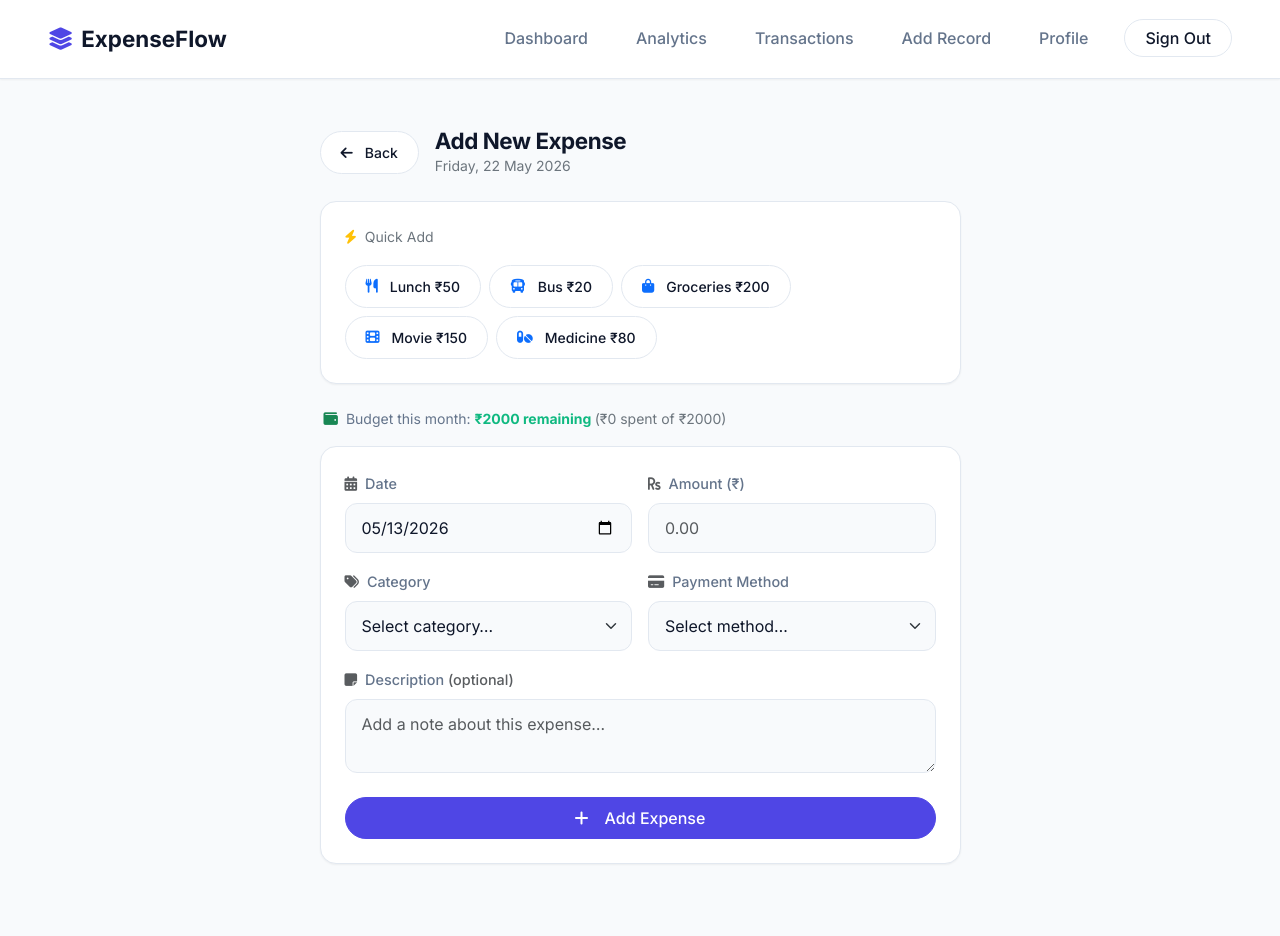
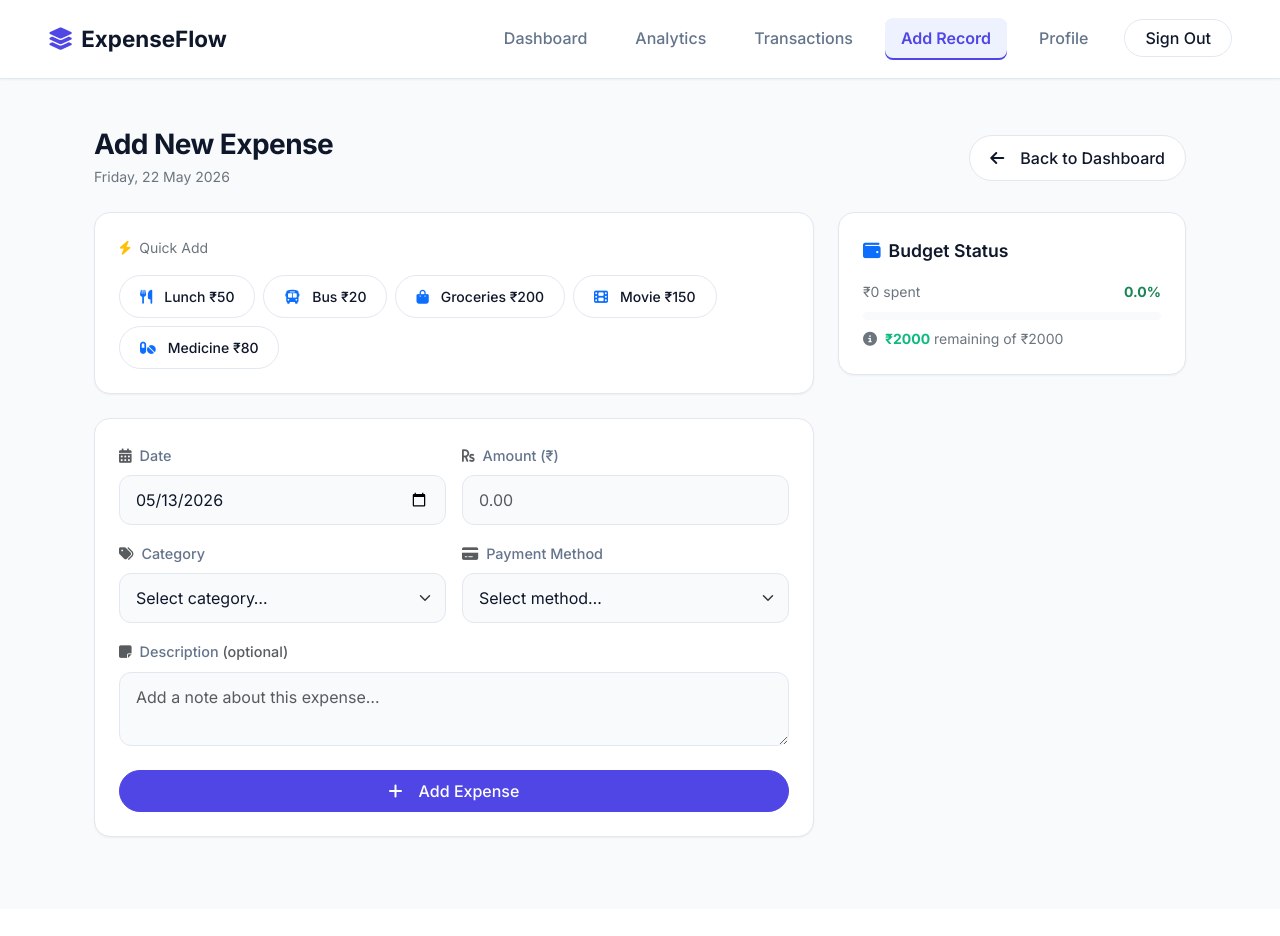
Before and after one commit to M3hul-raj/ExpenseFlow, a Flask app: page /add in a window 1280 px wide. After the commit the page ends 838 px from the top, so only its background shows below. Run offline with Flask 3, Linux system fonts and the light colour scheme; the visitor is signed in with stand-in values (Sample User, id 1); data that the repository does not hold is empty.

Commit message:
Fix: active navbar state + add expense layout consistency

```diff
--- a/templates/add_expense_updated.html
+++ b/templates/add_expense_updated.html
@@ -3,20 +3,21 @@
 {% block title %}Add Expense - ExpenseFlow{% endblock %}
 
 {% block content %}
-<div class="container py-4">
-    <div class="row justify-content-center">
-        <div class="col-lg-8 col-xl-7">
+<div class="container-xl px-4 py-4">
 
             <!-- Page Header -->
-            <div class="d-flex align-items-center mb-4">
-                <a href="{{ url_for('dashboard') }}" class="btn btn-light btn-sm rounded-pill me-3">
-                    <i class="fas fa-arrow-left me-1"></i>Back
+            <div class="d-flex align-items-center justify-content-between mb-4">
+                <div>
+                    <h1 class="fw-bold mb-1" style="font-size: 1.75rem;">Add New Expense</h1>
+                    <p class="text-secondary mb-0 small">{{ current_date.strftime('%A, %d %B %Y') }}</p>
+                </div>
+                <a href="{{ url_for('dashboard') }}" class="btn btn-light rounded-pill d-none d-md-inline-flex">
+                    <i class="fas fa-arrow-left me-2"></i>Back to Dashboard
                 </a>
-                <div>
-                    <h2 class="fw-bold mb-0" style="font-size: 1.4rem;">Add New Expense</h2>
-                    <p class="text-secondary small mb-0">{{ current_date.strftime('%A, %d %B %Y') }}</p>
-                </div>
             </div>
+
+    <div class="row g-4">
+        <div class="col-lg-8">
 
             <!-- Quick Add Shortcuts -->
             <div class="fintech-card mb-4">
@@ -40,28 +41,7 @@
                 </div>
             </div>
 
-            <!-- Budget Status Strip -->
-            {% if budget > 0 %}
-            <div class="d-flex align-items-center gap-2 mb-3 px-1">
-                <i class="fas fa-wallet {% if budget_remaining <= 0 %}text-danger{% elif budget_pct >= 90 %}text-warning{% else %}text-success{% endif %}" style="font-size:0.9rem;"></i>
-                <span class="small fw-500" style="color:var(--text-secondary);">
-                    Budget this month:
-                    <strong style="color:{% if budget_remaining <= 0 %}var(--danger){% elif budget_pct >= 90 %}#D97706{% else %}var(--success){% endif %};">
-                        {% if budget_remaining > 0 %}₹{{ "%.0f"|format(budget_remaining) }} remaining{% else %}₹{{ "%.0f"|format(budget_remaining|abs) }} over budget{% endif %}
-                    </strong>
-                    <span class="text-secondary">(₹{{ "%.0f"|format(budget_spent) }} spent of ₹{{ "%.0f"|format(budget) }})</span>
-                </span>
-                {% if budget_pct >= 90 %}
-                <span class="badge rounded-pill ms-auto"
-                      style="font-size:0.7rem;{% if budget_remaining <= 0 %}background:var(--danger-bg);color:var(--danger);{% else %}background:#FEF3C7;color:#92400E;{% endif %}">
-                    {{ "%.0f"|format(budget_pct) }}% used
-                </span>
-                {% endif %}
-            </div>
-            {% endif %}
-
             <!-- Main Form -->
-
             <div class="fintech-card">
                 <form method="POST" id="expenseForm">
                     <div class="row g-3">
@@ -124,8 +104,41 @@
             </div>
 
         </div>
+
+        <!-- Right Sidebar: Budget Info -->
+        <div class="col-lg-4">
+            {% if budget > 0 %}
+            <div class="fintech-card mb-4">
+                <div class="fintech-card-title mb-3">
+                    <i class="fas fa-wallet text-primary"></i>
+                    Budget Status
+                </div>
+                <div class="d-flex align-items-center justify-content-between mb-2">
+                    <span class="text-secondary small">₹{{ "%.0f"|format(budget_spent) }} spent</span>
+                    <span class="fw-bold small
+                        {% if budget_pct > 90 %}text-danger{% elif budget_pct > 75 %}text-warning{% else %}text-success{% endif %}">
+                        {{ "%.1f"|format(budget_pct) }}%
+                    </span>
+                </div>
+                <div style="background:var(--bg-color);border-radius:9999px;height:8px;overflow:hidden;">
+                    <div style="height:100%;border-radius:9999px;width:{{ [budget_pct, 100]|min }}%;"
+                         class="{% if budget_pct > 90 %}bg-danger{% elif budget_pct > 75 %}bg-warning{% else %}bg-success{% endif %}"></div>
+                </div>
+                <p class="text-secondary small mt-2 mb-0">
+                    <i class="fas fa-info-circle me-1"></i>
+                    {% if budget_remaining > 0 %}
+                        <strong style="color:var(--success);">₹{{ "%.0f"|format(budget_remaining) }}</strong> remaining of ₹{{ "%.0f"|format(budget) }}
+                    {% else %}
+                        <strong style="color:var(--danger);">₹{{ "%.0f"|format(budget_remaining|abs) }}</strong> over budget
+                    {% endif %}
+                </p>
+            </div>
+            {% endif %}
+        </div>
     </div>
+
 </div>
+
 {% endblock %}
 
 {% block scripts %}
--- a/templates/base.html
+++ b/templates/base.html
@@ -14,7 +14,13 @@
     <link rel="stylesheet" href="https://cdnjs.cloudflare.com/ajax/libs/font-awesome/6.4.0/css/all.min.css">
     <!-- Main Custom CSS -->
     <link rel="stylesheet" href="{{ url_for('static', filename='main.css') }}">
-
+    <style>
+    .nav-link.active {
+        color: var(--primary) !important;
+        font-weight: 600;
+        box-shadow: inset 0 -2px 0 var(--primary);
+    }
+    </style>
     {% block head %}{% endblock %}
 </head>
 <body class="{% block body_class %}{% endblock %}">
@@ -31,11 +37,11 @@
             <div class="collapse navbar-collapse" id="navbarNav">
                 <ul class="navbar-nav ms-auto align-items-center gap-2">
                     {% if session.get('user_id') %}
-                        <li class="nav-item"><a class="nav-link" href="{{ url_for('dashboard') }}">Dashboard</a></li>
-                        <li class="nav-item"><a class="nav-link" href="{{ url_for('analytics') }}">Analytics</a></li>
-                        <li class="nav-item"><a class="nav-link" href="{{ url_for('view_expense') }}">Transactions</a></li>
-                        <li class="nav-item"><a class="nav-link" href="{{ url_for('add_expense') }}">Add Record</a></li>
-                        <li class="nav-item"><a class="nav-link" href="{{ url_for('edit_profile') }}">Profile</a></li>
+                        <li class="nav-item"><a class="nav-link {% if request.endpoint == 'dashboard' %}active{% endif %}" href="{{ url_for('dashboard') }}">Dashboard</a></li>
+                        <li class="nav-item"><a class="nav-link {% if request.endpoint == 'analytics' %}active{% endif %}" href="{{ url_for('analytics') }}">Analytics</a></li>
+                        <li class="nav-item"><a class="nav-link {% if request.endpoint == 'view_expense' %}active{% endif %}" href="{{ url_for('view_expense') }}">Transactions</a></li>
+                        <li class="nav-item"><a class="nav-link {% if request.endpoint == 'add_expense' %}active{% endif %}" href="{{ url_for('add_expense') }}">Add Record</a></li>
+                        <li class="nav-item"><a class="nav-link {% if request.endpoint == 'edit_profile' %}active{% endif %}" href="{{ url_for('edit_profile') }}">Profile</a></li>
                         <li class="nav-item ms-lg-2"><a class="nav-outline-btn" href="{{ url_for('logout') }}">Sign Out</a></li>
                     {% else %}
                         <li class="nav-item"><a class="nav-link" href="{{ url_for('login') }}">Sign In</a></li>
```
Also changed, not shown: 1 other file.
